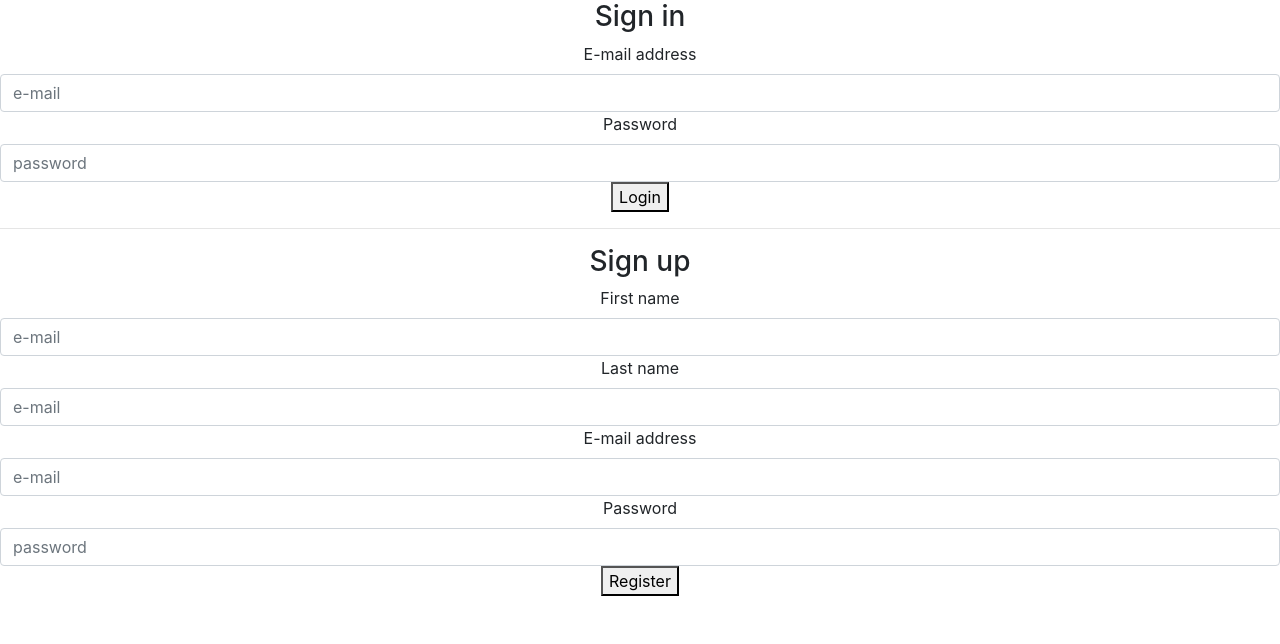
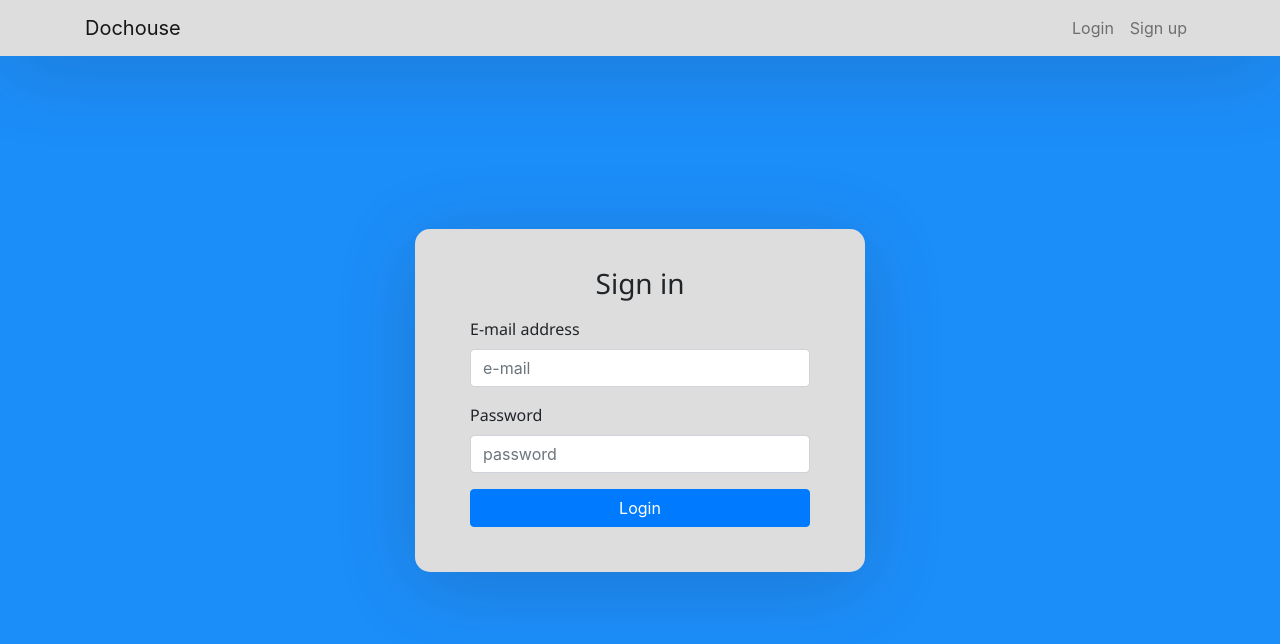
Before and after one commit to sdmmdv/DocHouse, a React (Create React App) app in the folder doc-house/: page / in a window 1280 px wide. Shown: the top 644 px of the page. Built offline with nearby package versions, Linux system fonts and the light colour scheme.

Commit message:
CSS styling added for forms

```diff
--- a/doc-house/public/index.html
+++ b/doc-house/public/index.html
@@ -40,4 +40,6 @@
       To create a production bundle, use `npm run build` or `yarn build`.
     -->
   </body>
+
+  <link href="https://fonts.googleapis.com/css2?family=Noto+Sans&family=Roboto+Mono&display=swap" rel="stylesheet">
 </html>
--- a/doc-house/src/App.css
+++ b/doc-house/src/App.css
@@ -21,11 +21,11 @@
   align-items: center;
   justify-content: center;
   font-size: calc(10px + 2vmin);
-  color: white;
+  color: #ffffff;
 }
 
 .App-link {
-  color: #61dafb;
+  color: #ffffff;
 }
 
 @keyframes App-logo-spin {
@@ -36,3 +36,62 @@
     transform: rotate(360deg);
   }
 }
+
+* {
+  box-sizing: border-box;
+}
+body {
+  background: #1C8EF9 !important;
+  min-height: 100vh;
+  display: flex;
+  font-weight: 400;
+  font-family: 'Noto Sans', sans-serif;
+}
+
+h1,h2,h3,h4,h5,h6,label,span {
+  font-weight: 500;
+  font-family: 'Noto Sans', sans-serif;
+}
+
+body, html, .App, #root, .auth-wrapper {
+  width: 100%;
+  height: 100%;
+}
+
+.navbar-light {
+  background-color: #dddddd;
+  box-shadow: 0px 14px 80px rgba(34, 35, 58, 0.2);
+}
+
+.auth-wrapper {
+  display: flex;
+  justify-content: center;
+  flex-direction: column;
+  text-align: left;
+}
+
+.auth-inner {
+  width: 450px;
+  margin: auto;
+  background: #dddddd;
+  box-shadow: 0px 14px 80px rgba(34, 35, 58, 0.2);
+  padding: 40px 55px 45px 55px;
+  border-radius: 15px;
+  transition: all .3s;
+}
+
+.auth-wrapper .form-control:focus {
+  border-color: #167bff;
+  box-shadow: auto;
+}
+
+.auth-wrapper h3 {
+  text-align: center;
+  margin: 0;
+  line-height: 1;
+  padding-bottom: 20px;
+}
+
+.custom-control-label {
+  font-weight: 400;
+}
--- a/doc-house/src/App.js
+++ b/doc-house/src/App.js
@@ -3,15 +3,39 @@ import './App.css';
 import '../node_modules/bootstrap/dist/css/bootstrap.min.css';
 import LogIn from './components/LogIn';
 import Register from './components/Register';
+import { Link, BrowserRouter, Switch, Route,} from "react-router-dom";
+
 
 function App() {
   return (
-    <div className="App">
-        <LogIn />
-        <hr>
-        </hr>
-        <Register />
-    </div>
+    <BrowserRouter>
+      <nav className="navbar navbar-expand-lg navbar-light fixed-top">
+        <div className="container">
+          <Link className="navbar-brand" to={"/login"}>Dochouse</Link>
+            <ul className="navbar-nav ml-auto">
+              <li className="nav-item">
+                <Link className="nav-link" to={"/login"}>Login</Link>
+              </li>
+              <li className="nav-item">
+                <Link className="nav-link" to={"/register"}>Sign up</Link>
+              </li>
+            </ul>
+        </div>
+      </nav>
+
+      <div className="App">
+          <div className="auth-wrapper">
+              <div className = "auth-inner">
+                <Switch>
+                  <Route exact path='/' component={LogIn} />
+                  <Route path="/login" component={LogIn} />
+                  <Route path="/register" component={Register} />
+                </Switch>
+              </div>
+          </div>
+      </div>
+    </BrowserRouter>
+
   );
 }
 
--- a/doc-house/src/components/LogIn.js
+++ b/doc-house/src/components/LogIn.js
@@ -6,21 +6,21 @@ class LogIn extends Component {
             <form>
                 <h3>Sign in</h3>
 
-                <div className = "logInForm">
+                <div className = "form-group">
                     <label>
                         E-mail address
                     </label>
                     <input type="email" className="form-control" placeholder="e-mail"/>
                 </div>
 
-                <div className = "logInForm">
+                <div className = "form-group">
                     <label>
                         Password
                     </label>
                     <input type="password" className="form-control" placeholder="password"/>
                 </div>
 
-                <button type="submit">Login</button>
+                <button className="btn btn-primary btn-block" type="submit">Login</button>
 
             </form>
         );
--- a/doc-house/src/components/Register.js
+++ b/doc-house/src/components/Register.js
@@ -6,35 +6,36 @@ class Register extends Component {
             <form>
                 <h3>Sign up</h3>
 
-                <div className = "registerForm">
+                <div className = "form-group">
                     <label>
-                        First name
+                        First Name
+                    </label>
+                    <input type="text" className="form-control" placeholder="first name"/>
+                </div>
+
+                <div className = "form-group">
+                    <label>
+                        Last Name
+                    </label>
+                    <input type="text" className="form-control" placeholder="last name"/>
+                </div>
+
+                <div className = "form-group">
+                    <label>
+                        E-mail Address
                     </label>
                     <input type="text" className="form-control" placeholder="e-mail"/>
                 </div>
 
-                <div className = "registerForm">
-                    <label>
-                        Last name
-                    </label>
-                    <input type="text" className="form-control" placeholder="e-mail"/>
-                </div>
-
-                <div className = "registerForm">
-                    <label>
-                        E-mail address
-                    </label>
-                    <input type="text" className="form-control" placeholder="e-mail"/>
-                </div>
-
-                <div className = "registerForm">
+                <div className = "form-group">
                     <label>
                         Password
                     </label>
                     <input type="password" className="form-control" placeholder="password"/>
                 </div>
 
-                <button type="submit">Register</button>
+                <button className="btn btn-primary btn-block" type="submit">Register</button>
+
 
             </form>
         );
--- a/doc-house/src/index.css
+++ /dev/null
@@ -1,13 +0,0 @@
-body {
-  margin: 0;
-  font-family: -apple-system, BlinkMacSystemFont, 'Segoe UI', 'Roboto', 'Oxygen',
-    'Ubuntu', 'Cantarell', 'Fira Sans', 'Droid Sans', 'Helvetica Neue',
-    sans-serif;
-  -webkit-font-smoothing: antialiased;
-  -moz-osx-font-smoothing: grayscale;
-}
-
-code {
-  font-family: source-code-pro, Menlo, Monaco, Consolas, 'Courier New',
-    monospace;
-}
--- a/doc-house/src/index.js
+++ b/doc-house/src/index.js
@@ -1,14 +1,12 @@
 import React from 'react';
 import ReactDOM from 'react-dom';
-import './index.css';
 import App from './App';
 import * as serviceWorker from './serviceWorker';
-import { BrowserRouter } from "react-router-dom";
 
 ReactDOM.render(
-  <BrowserRouter>
+  <React.StrictMode>
     <App />
-  </BrowserRouter>,
+  </React.StrictMode>,
   document.getElementById('root')
 );
 
```
